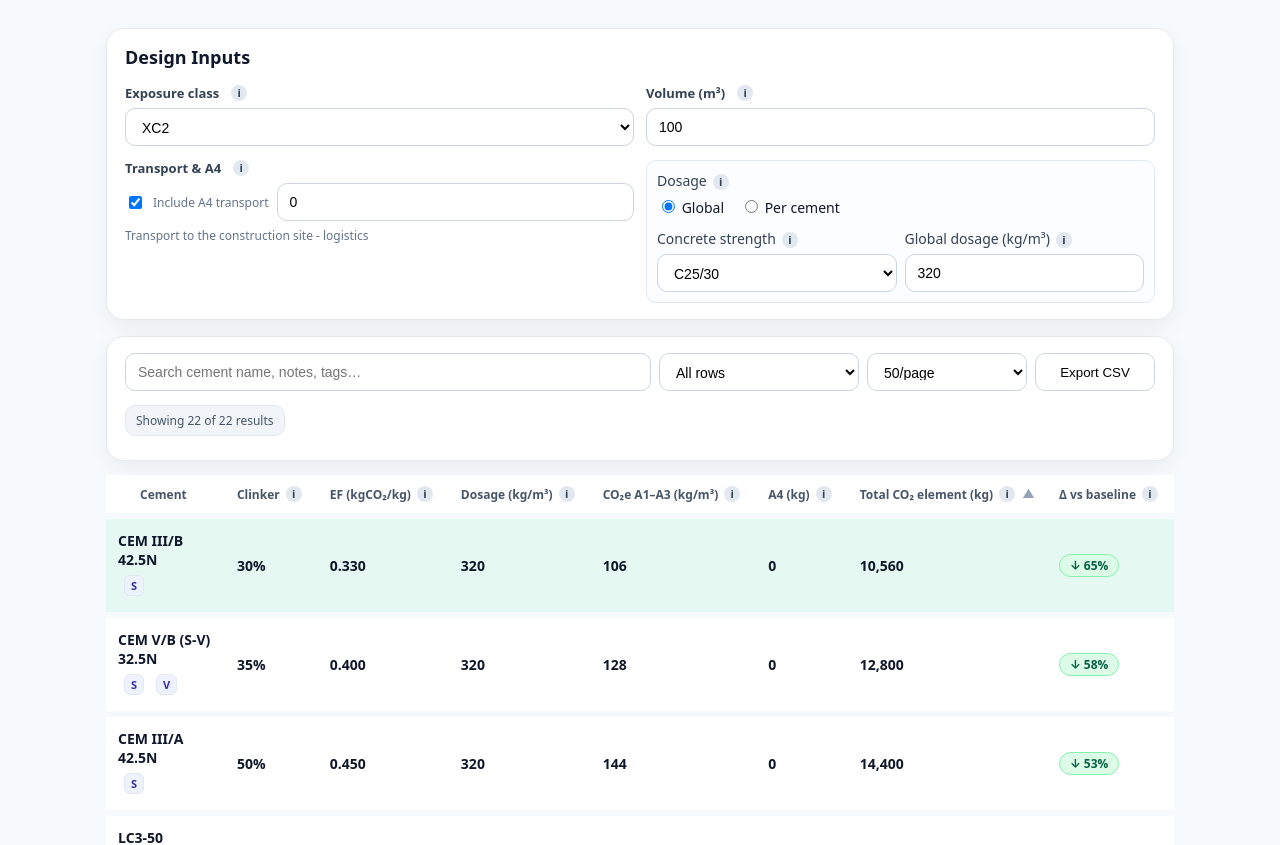
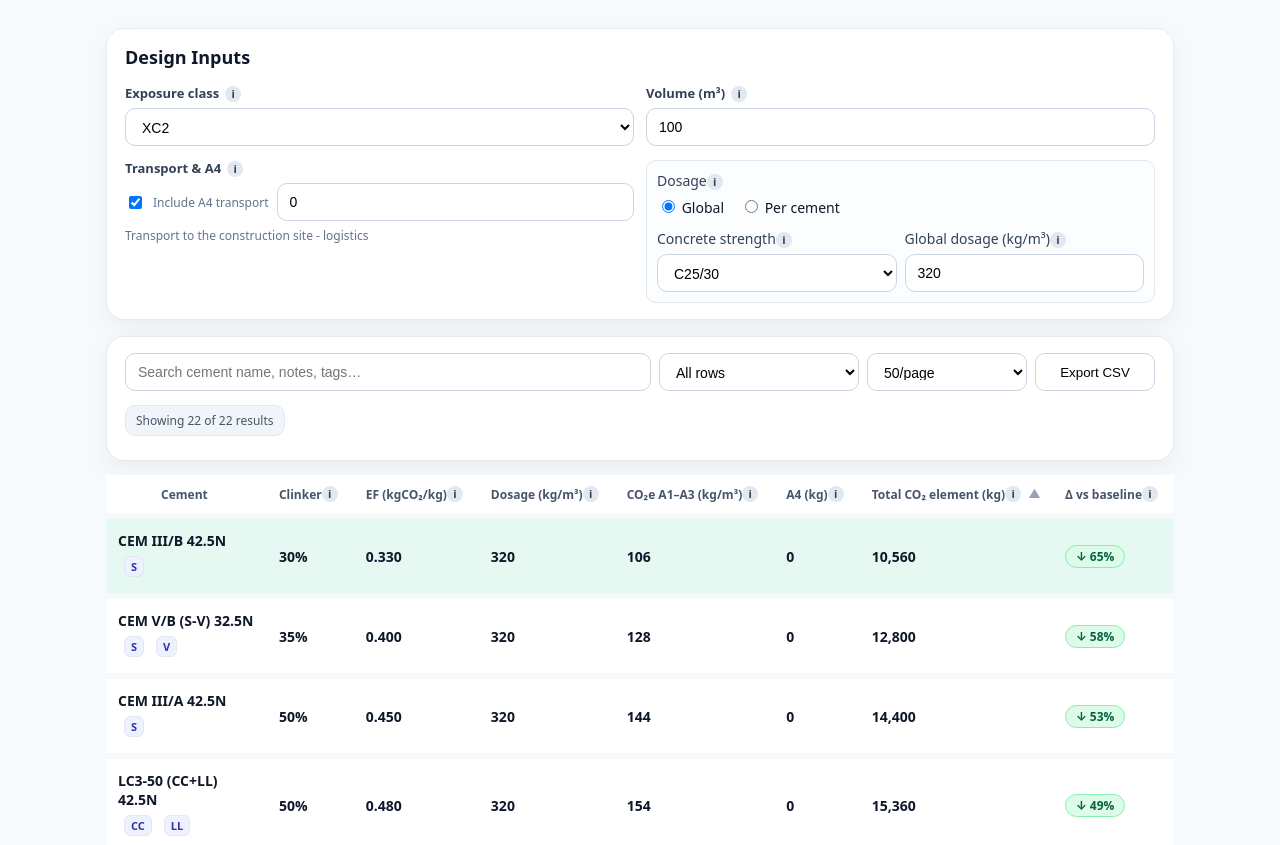
Before and after one commit to MarioSorgente/cement-lca, a Next.js app: page / in a window 1280 px wide. Shown: the top 845 px of the page. Built offline with nearby package versions, Linux system fonts and the light colour scheme.

Commit message:
Update Tooltip.tsx

```diff
--- a/components/Tooltip.tsx
+++ b/components/Tooltip.tsx
@@ -1,15 +1,63 @@
-import { useState } from 'react'
+import React, { useEffect, useRef, useState } from 'react'
+import { createPortal } from 'react-dom'
 
-export default function Tooltip({ text }: { text: string }) {
+type Props = {
+  text: string
+}
+
+/**
+ * Portal-based tooltip:
+ * - Renders the bubble into document.body (no clipping by sticky headers/overflow)
+ * - Positions to the RIGHT of the “i” icon, vertically centered
+ * - Follows scroll/resize while open
+ */
+export default function Tooltip({ text }: Props) {
   const [open, setOpen] = useState(false)
+  const [mounted, setMounted] = useState(false)
+  const [pos, setPos] = useState<{ top: number; left: number } | null>(null)
+  const triggerRef = useRef<HTMLSpanElement>(null)
+
+  useEffect(() => setMounted(true), [])
+
+  useEffect(() => {
+    if (!open) return
+
+    const update = () => {
+      const el = triggerRef.current
+      if (!el) return
+      const r = el.getBoundingClientRect()
+      const top = r.top + r.height / 2
+      const left = r.right + 8
+      setPos({ top, left })
+    }
+
+    update()
+    window.addEventListener('scroll', update, true)
+    window.addEventListener('resize', update)
+    return () => {
+      window.removeEventListener('scroll', update, true)
+      window.removeEventListener('resize', update)
+    }
+  }, [open])
+
   return (
     <span
-      className="tooltip-wrapper"
+      ref={triggerRef}
+      className="tooltip-trigger"
       onMouseEnter={() => setOpen(true)}
       onMouseLeave={() => setOpen(false)}
+      onFocus={() => setOpen(true)}
+      onBlur={() => setOpen(false)}
+      aria-label={text}
     >
       <span className="tooltip-icon">i</span>
-      {open && <span className="tooltip-box tooltip-right">{text}</span>}
+
+      {mounted && open && pos && createPortal(
+        <div className="tooltip-portal" style={{ top: pos.top, left: pos.left }}>
+          {text}
+        </div>,
+        document.body
+      )}
     </span>
   )
 }
```
